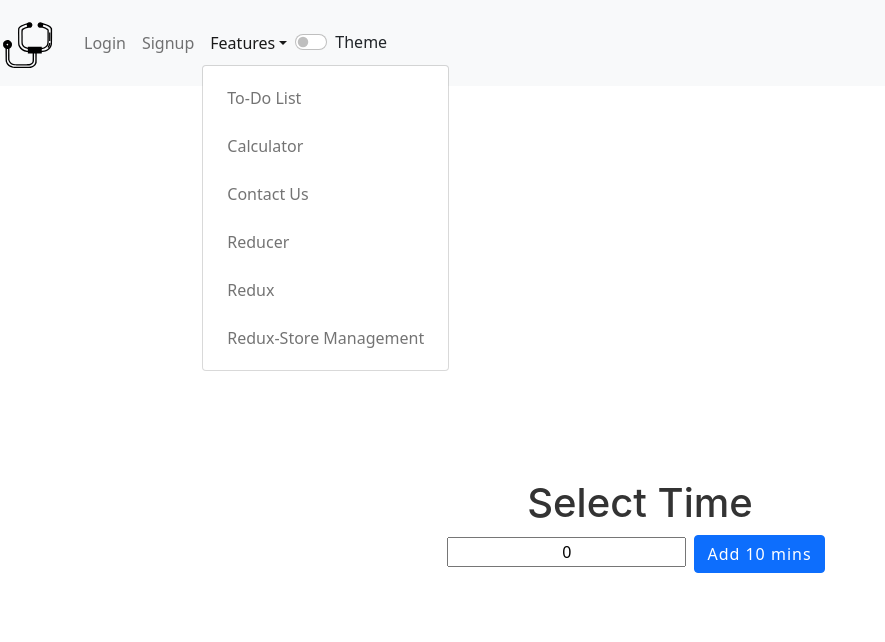
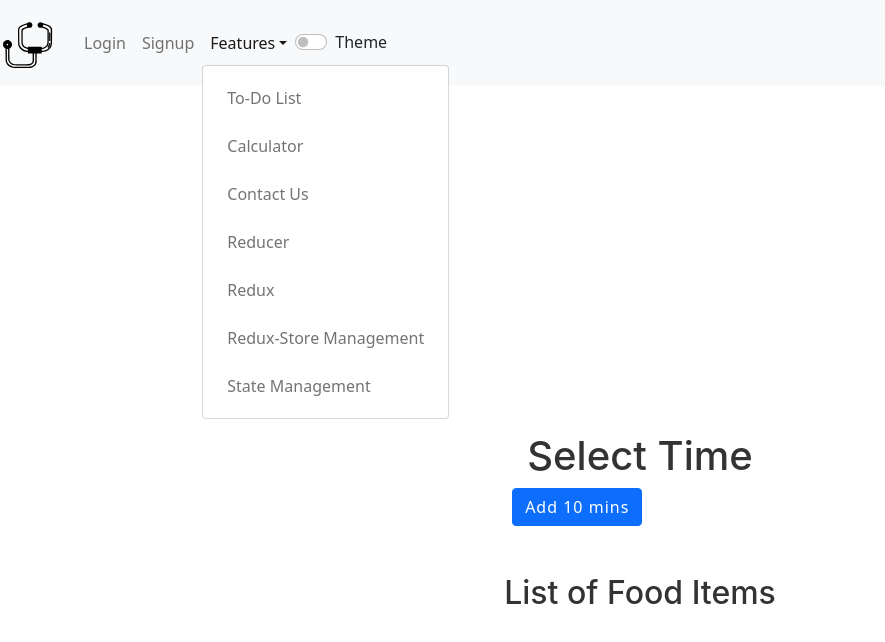
Before and after one commit to Abhishek4298/doctor-portal, a React (Create React App) app in the folder frontend/: page /storeMngt in a window 1280 px wide. Both pictures are taken after a click on the button "Features". Shown: the top 642 px of the page, without its empty margins (0-885 px from the left). Built offline with nearby package versions, Linux system fonts and the light colour scheme.

Commit message:
(WIP) Restaurant Management with Reduce.

```diff
--- a/frontend/src/App.js
+++ b/frontend/src/App.js
@@ -22,6 +22,7 @@ import ContactUs from "./components/common/ContactUs";
 import ReducerDemo from "./components/ReducerDemo";
 import ReduxDemo from "./Redux/index";
 import Restaurant_Mng from "./Restaurant_Mng/index";
+import StateManagement from "./components/StateManagement";
 
 require('./App.css')
 
@@ -114,6 +115,11 @@ function App() {
             element={
               <Restaurant_Mng />}
           />
+          <Route
+            path="/stateMngt"
+            element={
+              <StateManagement />}
+          />
           <Route element={<RequireAuth authUser={isToken} />} >
             <Route
               path="/home"
--- a/frontend/src/Redux/reducers/index.js
+++ b/frontend/src/Redux/reducers/index.js
@@ -1,9 +1,11 @@
 import changeTheNumber from "./updown";
+
 import { combineReducers } from "redux";
 
 const reducers = combineReducers(
     {
-        changeTheNumber
+        changeTheNumber,
+
     }
 );
 
--- a/frontend/src/Restaurant_Mng/index.js
+++ b/frontend/src/Restaurant_Mng/index.js
@@ -2,17 +2,18 @@ import { useSelector, useDispatch } from "react-redux";
 import { addFoodTimer, deleteFoodTimer } from "./actions/index";
 import './styls.css'
 const StoreManagement = () => {
-  const myState = useSelector((state) => state.changeTheNumber);
+  const myState = useSelector((state) => state.UpdateFoodByDateTimer);
   const dispatch = useDispatch();
-
+  const defineDate = new Date();
   return (<>
     <div className="redux-top">
       <h1>Select Time</h1>
       <div>
-        <input name="quantity" type="text" className="text-center" value={myState} />
+        {/* <h2>{defineDate}</h2> */}
         <button type="button"
           onClick={() => dispatch(addFoodTimer())}
           className="mx-2 btn btn-primary">Add 10 mins</button>
+        <h2 className="mt-5">List of Food Items</h2>
       </div>
     </div>
   </>);
--- a/frontend/src/Restaurant_Mng/reducers/index.js
+++ b/frontend/src/Restaurant_Mng/reducers/index.js
@@ -1,5 +1,6 @@
 import { combineReducers } from "redux";
 import UpdateFoodByDateTimer from "./updateFoodByDateTimer";
+
 export default combineReducers({
   UpdateFoodByDateTimer
 });
--- a/frontend/src/components/Navbar.js
+++ b/frontend/src/components/Navbar.js
@@ -54,6 +54,9 @@ const NavbarLink = (props) => {
                         <NavDropdown.Item>
                             <Link to="/storeMngt" className="nav-link">Redux-Store Management</Link>
                         </NavDropdown.Item>
+                        <NavDropdown.Item>
+                            <Link to="/stateMngt" className="nav-link">State Management</Link>
+                        </NavDropdown.Item>
                     </NavDropdown>
                 </Nav>
                 <div style={{
--- /dev/null
+++ b/frontend/src/components/StateManagement/index.js
@@ -0,0 +1,8 @@
+const StateManagement = () => {
+  return (<>
+    <h2>State Management</h2>
+
+  </>);
+}
+
+export default StateManagement;
--- a/frontend/src/index.js
+++ b/frontend/src/index.js
@@ -10,7 +10,6 @@ import store from './Redux/store';
 import { Provider } from "react-redux";
 
 store.subscribe(() => console.log(store.getState()));
-console.log("===> :: store", store);
 
 ReactDOM.render(
   <React.StrictMode>
```
Also changed, not shown: frontend/src/Restaurant_Mng/reducers/updateFoodByDateTimer.js (+7 -2 lines).
